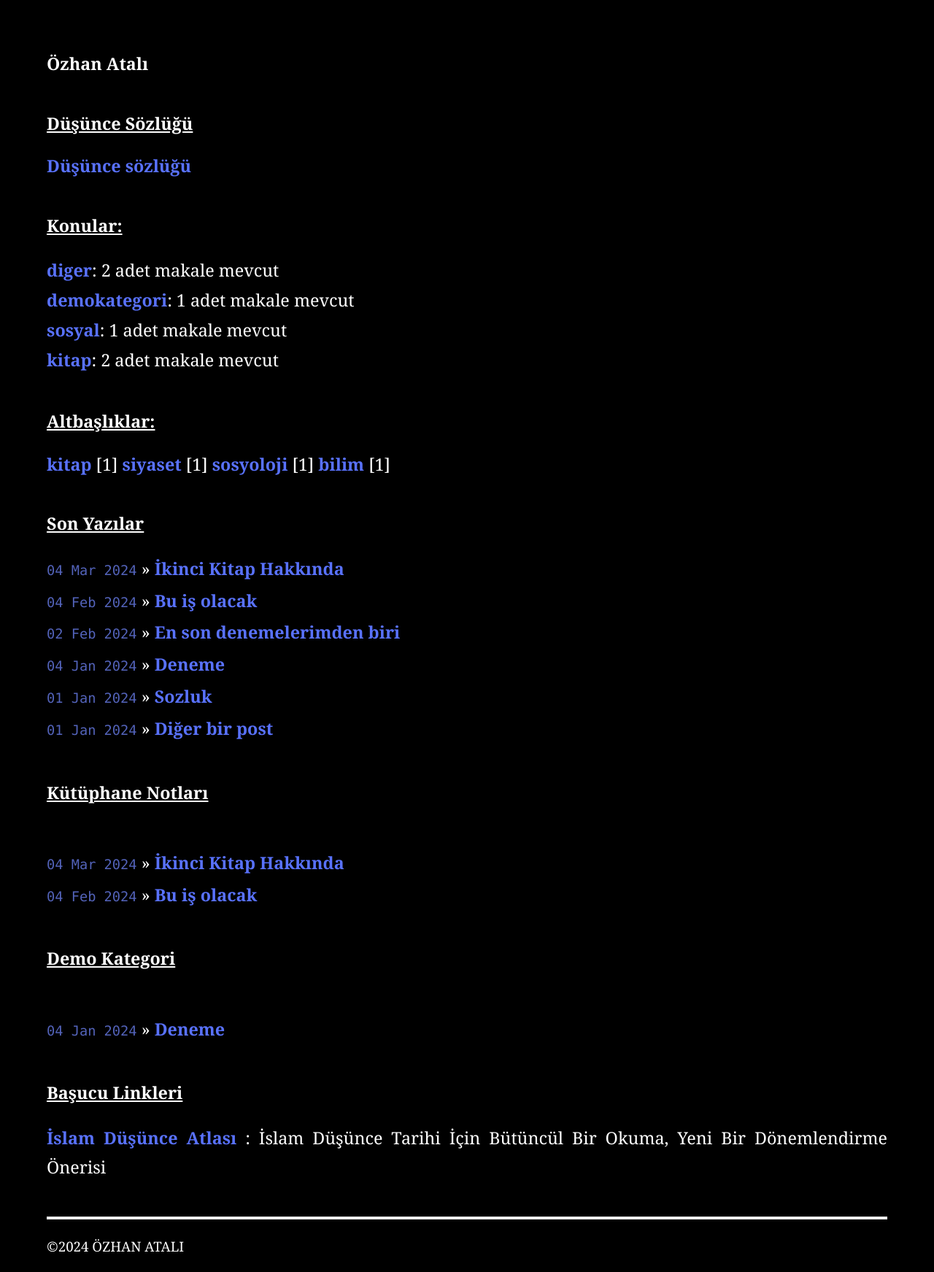
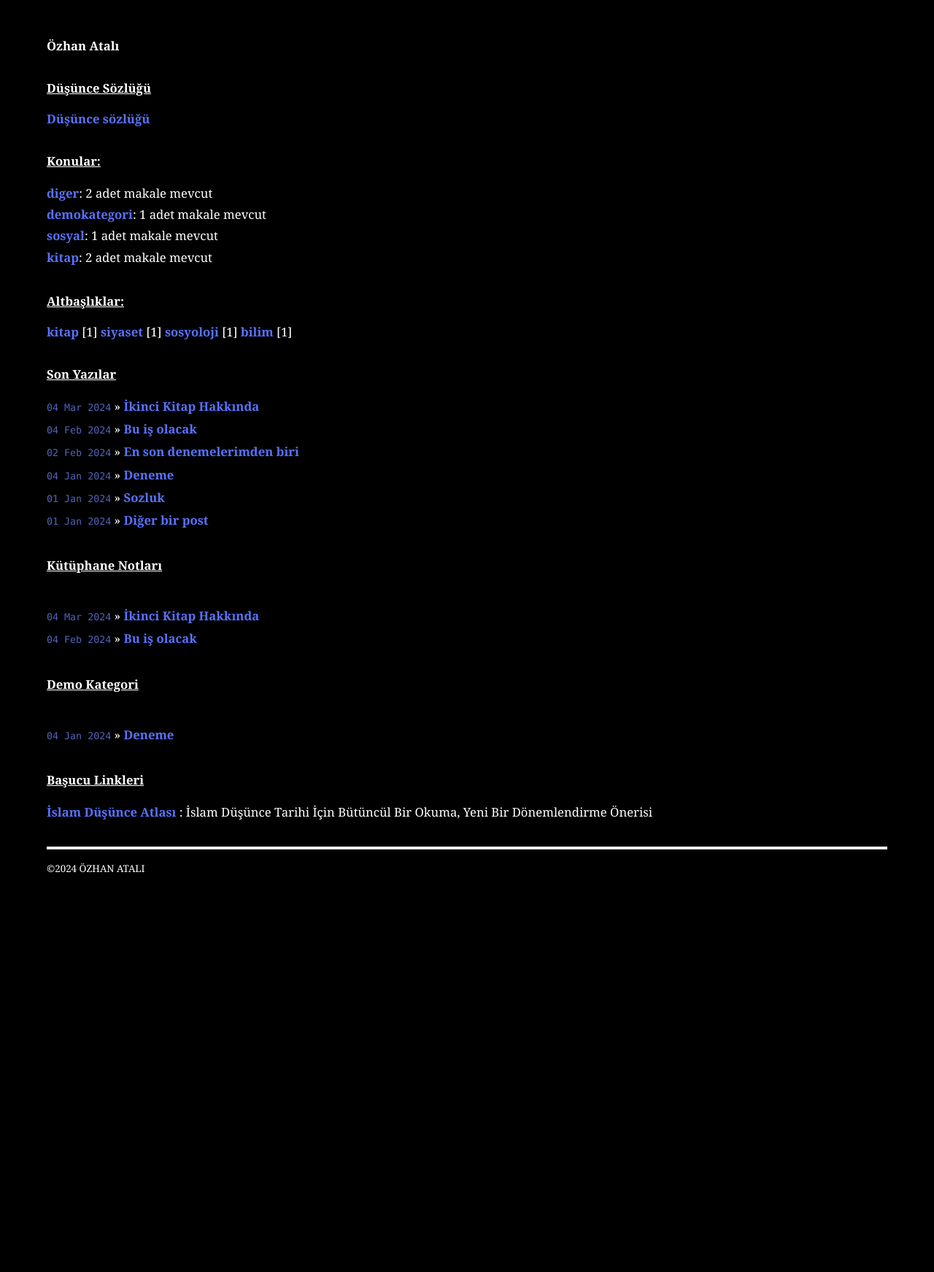
Before and after one commit to ozhanatali/ozhanatali.github.io, a Jekyll site: the page built from index.html, in a window 1280 px wide. Shown: the whole page at 73% size. Built offline with Jekyll 4.4.1, drawn with Linux system fonts in a browser that asks for light colours; after the commit the page ends 1216 px from its top, so only the background shows below that.

Commit message:
Update screen.css

```diff
--- a/css/screen.css
+++ b/css/screen.css
@@ -178,7 +178,7 @@ ul.posts {
   }
 
   .site {
-    font-size: 175%;
+    font-size: 125%;
     width: 90%;
   }
 
```
